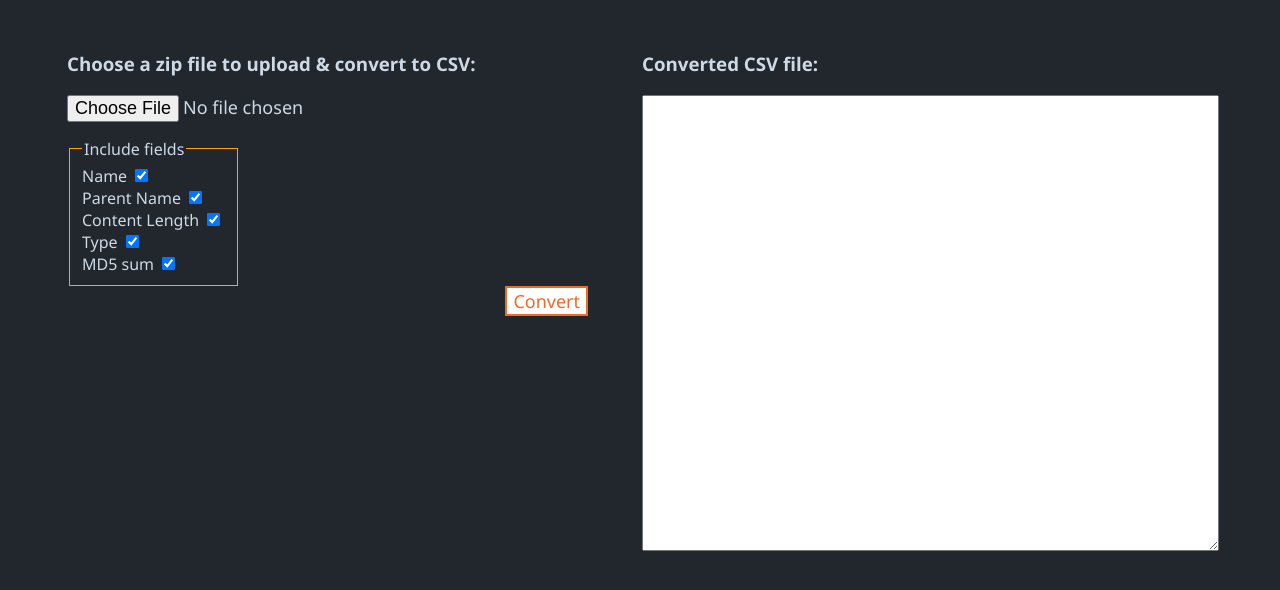
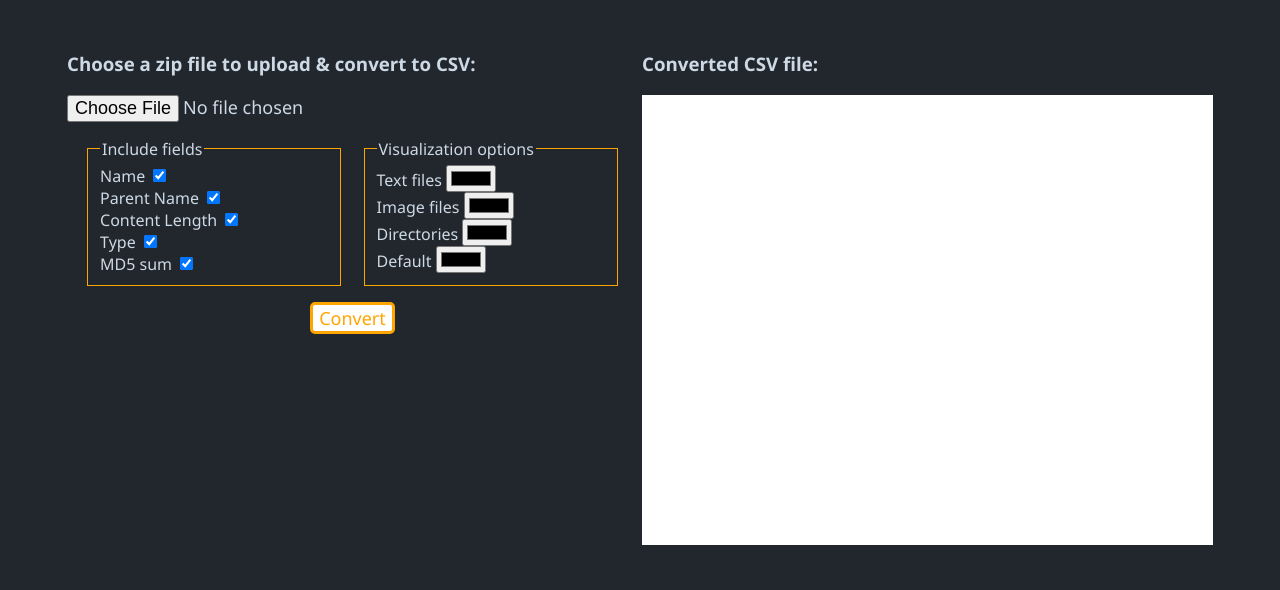
Before and after one commit to Gordss/web-project, a PHP site: page /upload_page.php in a window 1280 px wide. Shown: the part 62-652 px from the top of the page. Run offline with PHP 8.4, Linux system fonts and the light colour scheme; the visitor is signed in with stand-in values (Sample User, id 1).

Commit message:
Add options for fields' colours

```diff
--- a/scripts/upload_archive.js
+++ b/scripts/upload_archive.js
@@ -1,6 +1,18 @@
+var currentTypeIndex = undefined;
+
 window.addEventListener('DOMContentLoaded', () => {
     document.querySelector('form').addEventListener('submit', uploadArchive);
+    document.querySelectorAll('input[type=color]').forEach(input => {
+        input.addEventListener('input', onColorChange);
+    })
 });
+
+
+function onColorChange() {
+    document.querySelectorAll('#csv-result-placeholder span').forEach(span => {
+        span.style.color = getColourForLine(span.innerHTML);
+    });
+}
 
 function uploadArchive(event) {
     event.preventDefault();
@@ -18,12 +30,55 @@ function uploadArchive(event) {
         body: formData
     }).then(response => {
         response.text().then(text => {
-            document.querySelector('textarea').innerHTML = text
+            const resultPlaceholder = document.getElementById('csv-result-placeholder');
+            resultPlaceholder.innerHTML = '';
+            const lines = text.split("\n");
+            lines.pop(); // There is an empty line in the end
+            setTypeIndex(lines[0]);
+            lines.forEach(line => {
+                const lineElement = document.createElement('span');
+                lineElement.style.color = getColourForLine(line);
+                lineElement.innerHTML = line;
+                resultPlaceholder.appendChild(lineElement);
+            })
             if (response.status === 200) {
                 createCsvDownloadLink(text, zip['name']);
             }
         });
     })
+}
+
+function setTypeIndex(headerLine) {
+    const fields = headerLine.split(',');
+    for (let i = 0; i < fields.length; i++) {
+        if (fields[i] === 'type') {
+            currentTypeIndex = i;
+            return;
+        }
+    }
+    currentTypeIndex = undefined;
+}
+
+function getColourForLine(line) {
+    const defaultColor = document.getElementById('default-color').value;
+    if (!currentTypeIndex) {
+        return defaultColor;
+    }
+    switch (line.split(',')[currentTypeIndex].toLowerCase()) {
+        case 'txt':
+        case 'md':
+        case 'doc':
+        case 'docx':
+            return document.getElementById('txt-files-color').value;
+        case 'jpg':
+        case 'png':
+        case 'gif':
+            return document.getElementById('img-files-color').value;
+        case 'directory':
+            return document.getElementById('dir-files-color').value;
+        default:
+            return defaultColor;
+    }
 }
 
 function getUploadedFile() {
--- a/styles/style.css
+++ b/styles/style.css
@@ -57,22 +57,24 @@ td {
     padding-top: 30px;
 }
 
-textarea {
+#csv-result-placeholder {
     width: 100%;
     height: 90%;
     overflow-y: scroll;
     color: #22272E;
+    background-color: white;
 }
 
 #file-input-btn {
-    color: #f76725;
+    color: orange;
     background-color: white;
-    border-color: #f76725;
-    border-style: solid;
+    border: medium solid orange;
+    border-radius: 5px;
     cursor: pointer;
-    display: inline;
-    float: right;
-    margin-right: 50px;
+    display: block;
+    margin: 16px auto;
+    font-size: large;
+    font-family: Segoe UI, Helvetica, Arial, sans-serif;
 }
 
 #file-chosen {
@@ -97,12 +99,7 @@ textarea {
 
 #file-input-btn:hover {
     color: white;
-    background-color: #f76725;
-}
-
-button {
-    font-size: large;
-    font-family: Segoe UI, Helvetica, Arial, sans-serif;
+    background-color: orange;
 }
 
 #file-input {
@@ -146,12 +143,17 @@ button {
     text-align: center;
 }
 
-#options-fieldset {
-    width: 25%;
+#options {
+    display: flex;
+    justify-content: space-evenly;
+}
+
+#options fieldset {
+    width: 40%;
     border: 1px solid orange;
     margin-top: 1rem;
 }
 
-#options-fieldset label {
+#options label {
     display: block;
 }
--- a/upload_page.php
+++ b/upload_page.php
@@ -33,7 +33,8 @@
                             <h3>Choose a zip file to upload & convert to CSV:</h3>
                         </label>
                         <input id="file-input" type="file" name="file">
-                        <fieldset id="options-fieldset">
+                        <div id="options">
+                            <fieldset id="include-options-fieldset">
                                 <legend>Include fields</legend>
                                 <label>
                                     Name
@@ -55,6 +56,26 @@
                                     <input type="checkbox" name="include-md5_sum" checked/>
                                 </label>
                             </fieldset>
+                            <fieldset>
+                                <legend>Visualization options</legend>
+                                <label>
+                                    Text files
+                                    <input id="txt-files-color" type="color"/>
+                                </label>
+                                <label>
+                                    Image files
+                                    <input id="img-files-color" type="color"/>
+                                </label>
+                                <label>
+                                    Directories
+                                    <input id="dir-files-color" type="color"/>
+                                </label>
+                                <label>
+                                    Default
+                                    <input id="default-color" type="color"/>
+                                </label>
+                            </fieldset>
+                        </div>
                         <button id="file-input-btn" type="submit">Convert</button>
                     </form>
                 </section>
@@ -63,8 +84,9 @@
             <td>
                 <h3 id="download-label">Converted CSV file:</h3>
                 <a id="download-csv"><h3 id="download-link-label"></h3></a>
-                <textarea>
-                </textarea>
+                <p id="csv-result-placeholder">
+
+                </p>
             </td>
         </tr>
     </table>
```
Lines whose indentation alone changed are shown as unchanged.
